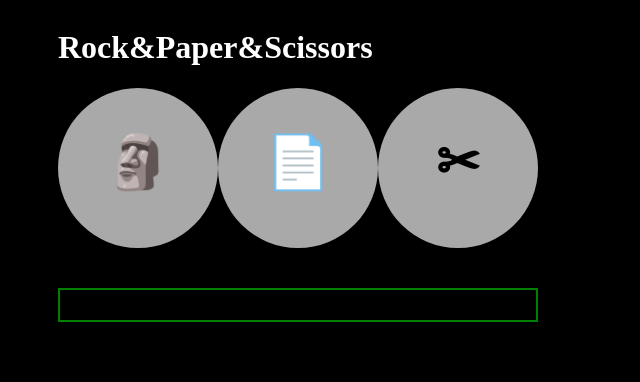
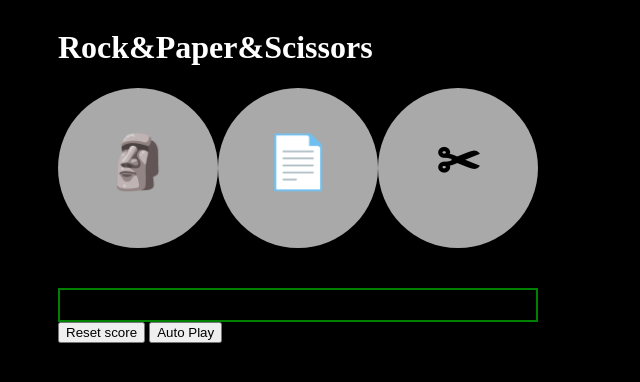
Before and after one commit to giorgi-bezhiashvili/Rock-Paper-Scissors-Game-, a plain HTML site: page Rock paper scissiors/index.html in a window 1280 px wide. Shown: the whole page, without its empty margins (0-640 px from the left). Drawn offline with Linux system fonts and the light colour scheme.

Commit message:
Update index.html

```diff
--- a/Rock paper scissiors/index.html
+++ b/Rock paper scissiors/index.html
@@ -31,6 +31,8 @@
       <p id="win"></p>
       <p id="lose"></p>
     </div>
+    <button class="resetBTN">Reset score</button>
+    <button class="auto-play" onclick="autoPlay()">Auto Play</button>
 </div>
 
   <script src="script.js"></script>
```
